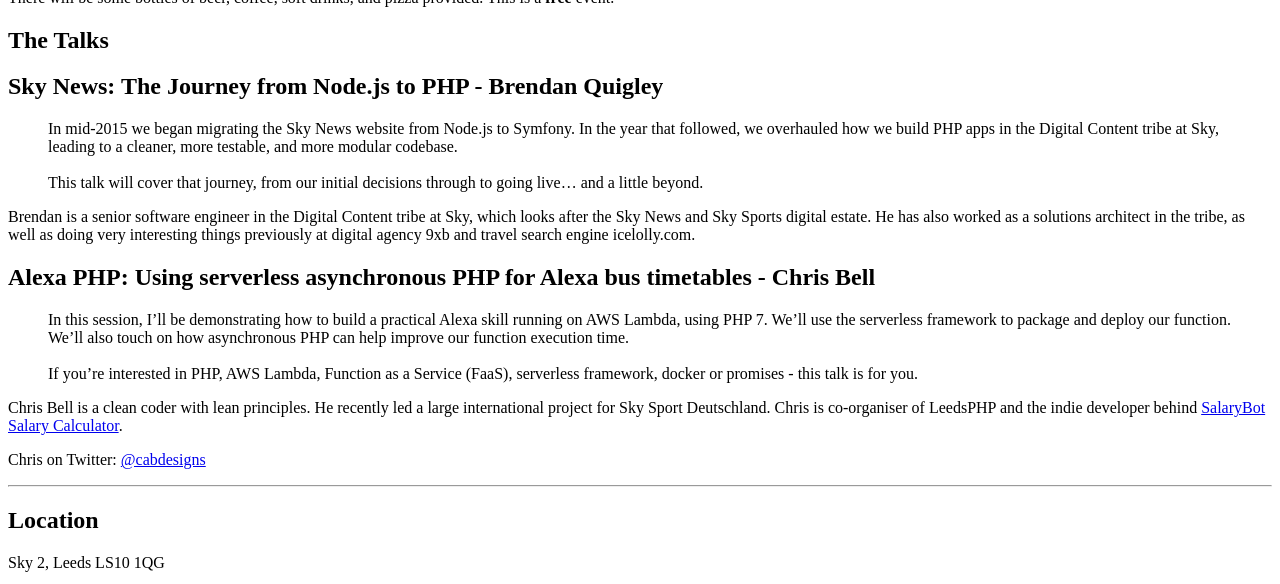
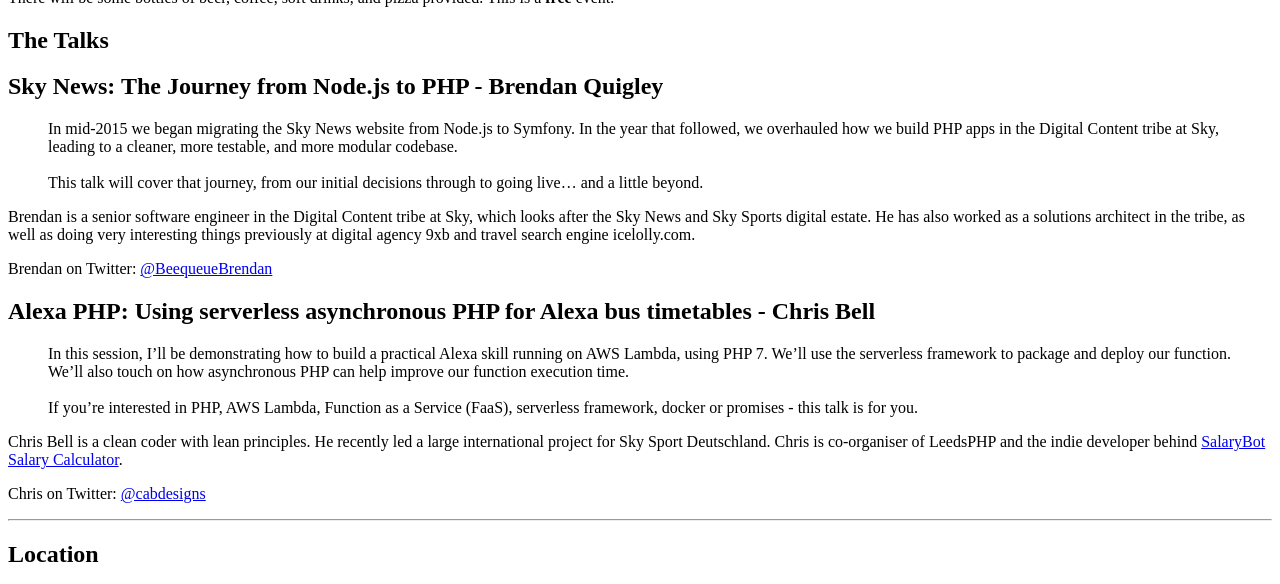
Before and after one commit to Ireaurora/LeedsPHP, a Jekyll site: the page built from _posts/2017-05-30-june-2017.md, in a window 1280 px wide and 900 px high, scrolled down 706 px, cut to the strip 0-584 px from the top of the window. Built offline with Jekyll 4.4.1, drawn with Linux system fonts in a browser that asks for light colours.

Commit message:
Add BeequeueBrendan twitter handle

```diff
--- a/_posts/2017-05-30-june-2017.md
+++ b/_posts/2017-05-30-june-2017.md
@@ -29,6 +29,8 @@
 
 Brendan is a senior software engineer in the Digital Content tribe at Sky, which looks after the Sky News and Sky Sports digital estate. He has also worked as a solutions architect in the tribe, as well as doing very interesting things previously at digital agency 9xb and travel search engine icelolly.com.
 
+Brendan on Twitter: [@BeequeueBrendan](https://twitter.com/beequeuebrendan)
+
 ## Alexa PHP: Using serverless asynchronous PHP for Alexa bus timetables - Chris Bell
 
 > In this session, I'll be demonstrating how to build a practical Alexa skill running on AWS Lambda, using PHP 7. We'll use the serverless framework to package and deploy our function. We'll also touch on how asynchronous PHP can help improve our function execution time.<br/><br/>If you're interested in PHP, AWS Lambda, Function as a Service (FaaS), serverless framework, docker or promises - this talk is for you.
```
